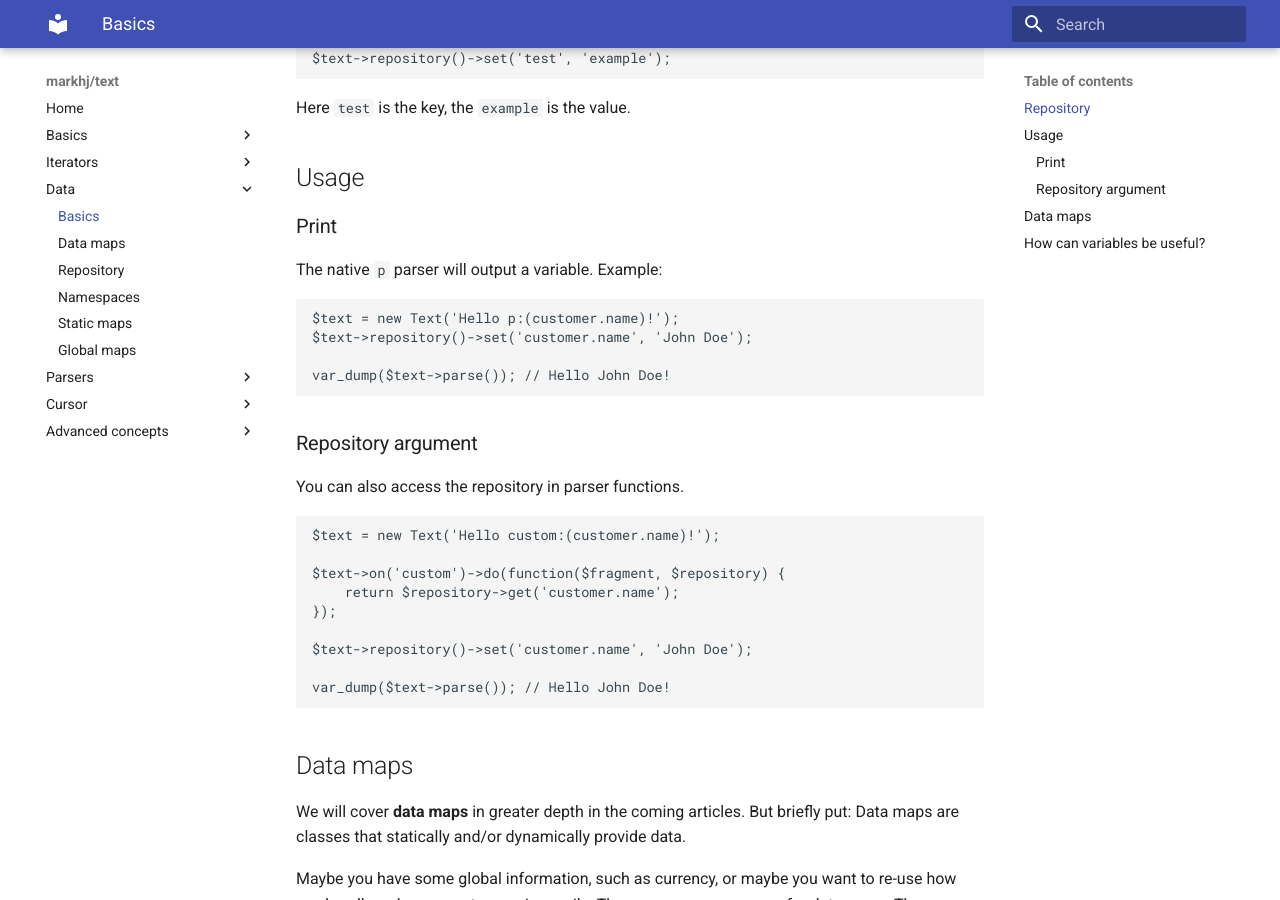
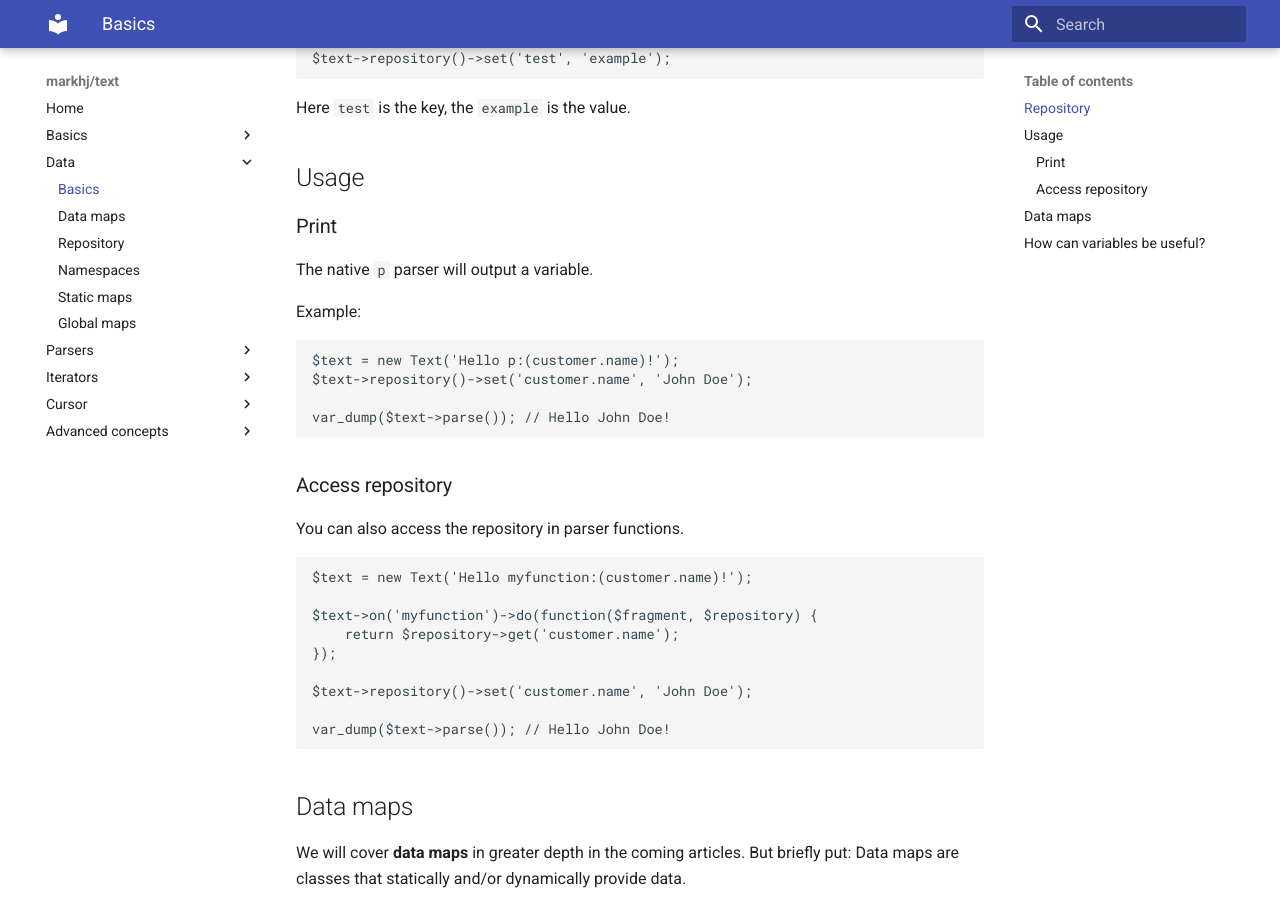
Before and after one commit to markhj/text, an MkDocs documentation site: the page built from docs/data/data.md, in a window 1280 px wide and 900 px high, scrolled down 392 px. Built offline with MkDocs 1.6.1 and Material for MkDocs 9.7.7, drawn with Linux system fonts in a browser that asks for light colours.

Commit message:
Small fixes in docs

````diff
--- a/docs/data/data.md
+++ b/docs/data/data.md
@@ -23,13 +25,13 @@ $text->repository()->set('customer.name', 'John Doe');
 var_dump($text->parse()); // Hello John Doe!
 ```
 
-### Repository argument
+### Access repository
 You can also access the repository in parser functions.
 
 ```php
-$text = new Text('Hello custom:(customer.name)!');
+$text = new Text('Hello myfunction:(customer.name)!');
 
-$text->on('custom')->do(function($fragment, $repository) {
+$text->on('myfunction')->do(function($fragment, $repository) {
 	return $repository->get('customer.name');
 });
 
--- a/mkdocs.yml
+++ b/mkdocs.yml
@@ -8,11 +8,6 @@ nav:
     - 'Text from file': 'text/textfromfile.md'
     - 'Revise': 'text/decoration.md'
     - 'Getters': 'text/getters.md'
-  - 'Iterators':
-    - 'ForEach': 'iterators/foreach.md'
-    - 'Map': 'iterators/map.md'
-    - 'Rebase': 'iterators/rebase.md'
-    - 'Differences': 'iterators/differences.md'
   - 'Data':
     - 'Basics': 'data/data.md'
     - 'Data maps': 'data/datamaps.md'
@@ -25,6 +20,11 @@ nav:
     - 'Native parsers': 'parsers/native-parsers.md'
     - 'Parser class': 'parsers/custom-parser.md'
     - 'Global parsers': 'parsers/global-parser.md'
+  - 'Iterators':
+    - 'ForEach': 'iterators/foreach.md'
+    - 'Map': 'iterators/map.md'
+    - 'Rebase': 'iterators/rebase.md'
+    - 'Differences': 'iterators/differences.md'
   - 'Cursor':
     - 'Getting started': 'cursor/basics.md'
     - 'Navigation': 'cursor/navigation.md'
@@ -36,3 +36,4 @@ nav:
       'Expression patterns':
         - 'Custom pattern': 'expression-patterns/custompattern.md'
         - 'Convert pattern': 'expression-patterns/convertpattern.md'
+      'Encoding': 'advanced/encoding.md'
````
Also changed, not shown: other parts of docs/data/data.md (+3 -1 lines), docs/advanced/encoding.md (+4 -0 lines), docs/text/basics.md (+0 -7 lines).
